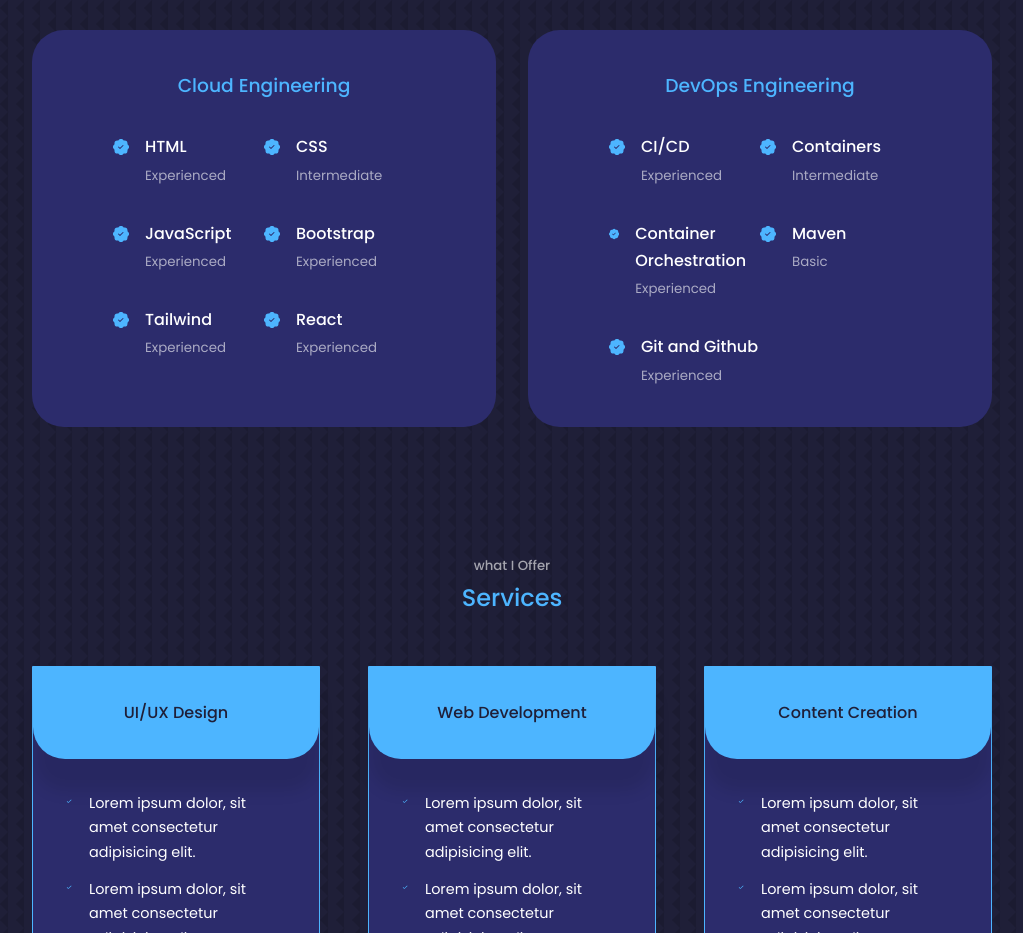
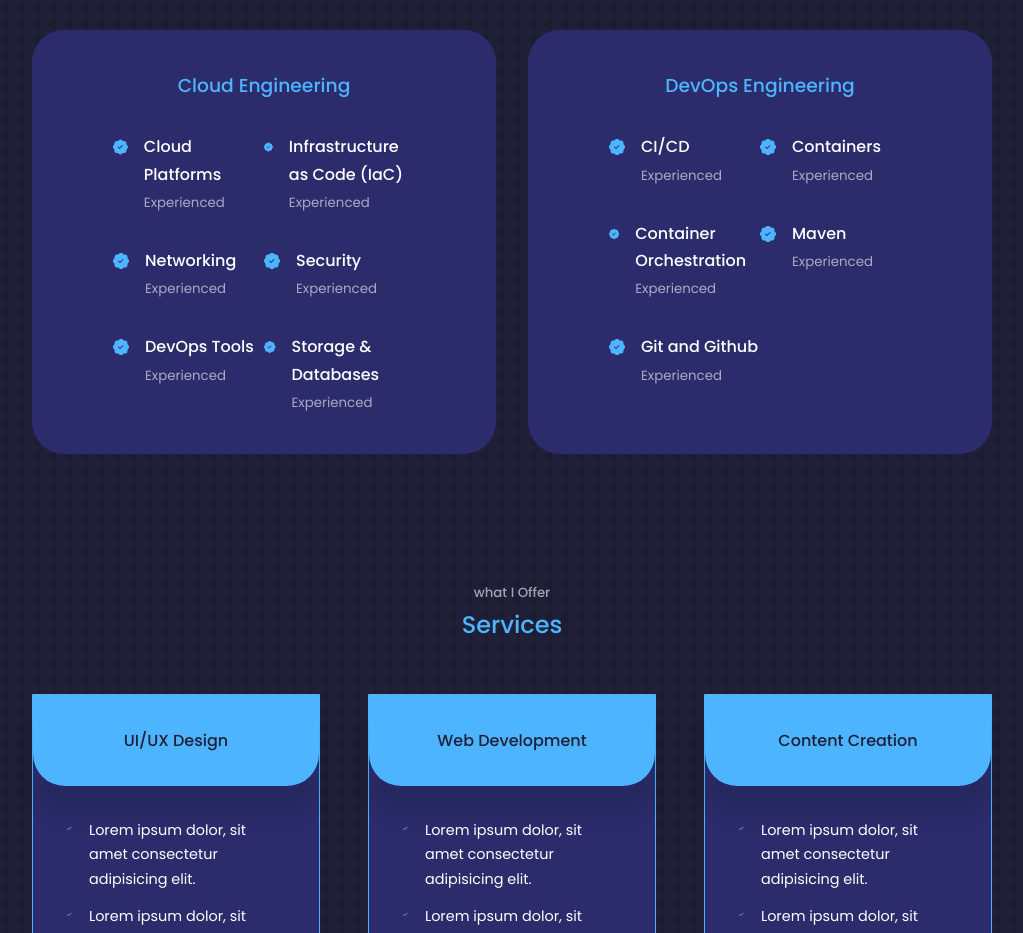
Before and after one commit to nkwentic/my-portfolio, a React (Create React App) app: page / in a window 1280 px wide. Shown: the part 1840-2773 px from the top of the page, without its empty margins (128-1151 px from the left). Built offline with nearby package versions, Linux system fonts and the light colour scheme.

Commit message:
Update Experience.jsx

```diff
--- a/src/components/experience/Experience.jsx
+++ b/src/components/experience/Experience.jsx
@@ -15,42 +15,42 @@ const Experience = () => {
             <article className="experience__details">
               <BsPatchCheckFill className="experience__details-icon" />
               <div>
-                <h4>HTML</h4>
+                <h4>Cloud Platforms</h4>
                 <small className="text-light">Experienced</small>
               </div>
             </article>
             <article className="experience__details">
               <BsPatchCheckFill className="experience__details-icon" />
               <div>
-                <h4>CSS</h4>
-                <small className="text-light">Intermediate</small>
-              </div>
-            </article>
-            <article className="experience__details">
-              <BsPatchCheckFill className="experience__details-icon" />
-              <div>
-                <h4>JavaScript</h4>
+                <h4>Infrastructure as Code (IaC)</h4>
                 <small className="text-light">Experienced</small>
               </div>
             </article>
             <article className="experience__details">
               <BsPatchCheckFill className="experience__details-icon" />
               <div>
-                <h4>Bootstrap</h4>
+                <h4>Networking</h4>
                 <small className="text-light">Experienced</small>
               </div>
             </article>
             <article className="experience__details">
               <BsPatchCheckFill className="experience__details-icon" />
               <div>
-                <h4>Tailwind</h4>
+                <h4>Security</h4>
                 <small className="text-light">Experienced</small>
               </div>
             </article>
             <article className="experience__details">
               <BsPatchCheckFill className="experience__details-icon" />
               <div>
-                <h4>React</h4>
+                <h4>DevOps Tools</h4>
+                <small className="text-light">Experienced</small>
+              </div>
+            </article>
+            <article className="experience__details">
+              <BsPatchCheckFill className="experience__details-icon" />
+              <div>
+                <h4>Storage & Databases</h4>
                 <small className="text-light">Experienced</small>
               </div>
             </article>
@@ -70,7 +70,7 @@ const Experience = () => {
               <BsPatchCheckFill className="experience__details-icon" />
               <div>
                 <h4>Containers</h4>
-                <small className="text-light">Intermediate</small>
+                <small className="text-light">Experienced</small>
               </div>
             </article>
             <article className="experience__details">
@@ -84,7 +84,7 @@ const Experience = () => {
               <BsPatchCheckFill className="experience__details-icon" />
               <div>
                 <h4>Maven</h4>
-                <small className="text-light">Basic</small>
+                <small className="text-light">Experienced</small>
               </div>
             </article>
             <article className="experience__details">
```
